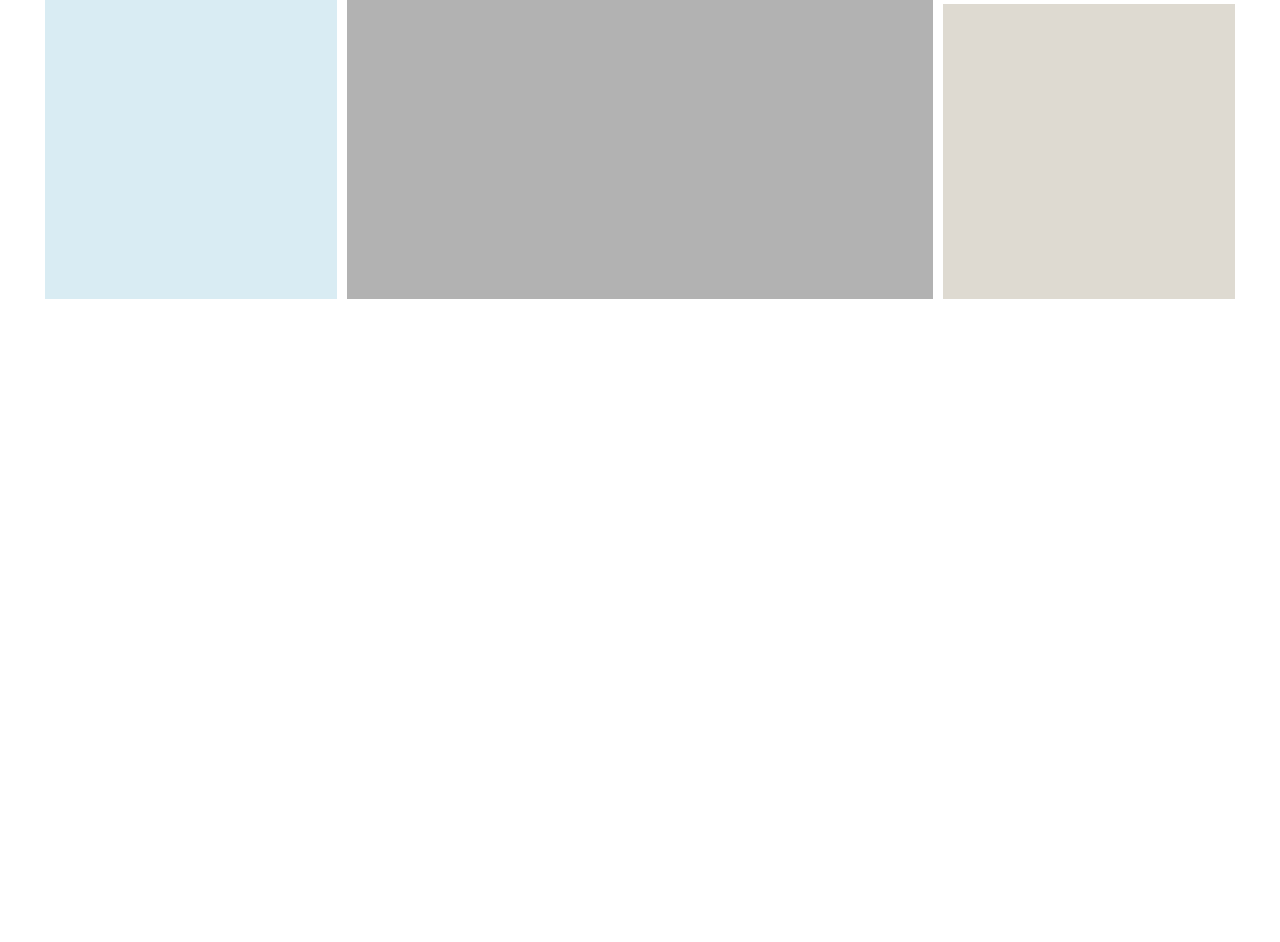
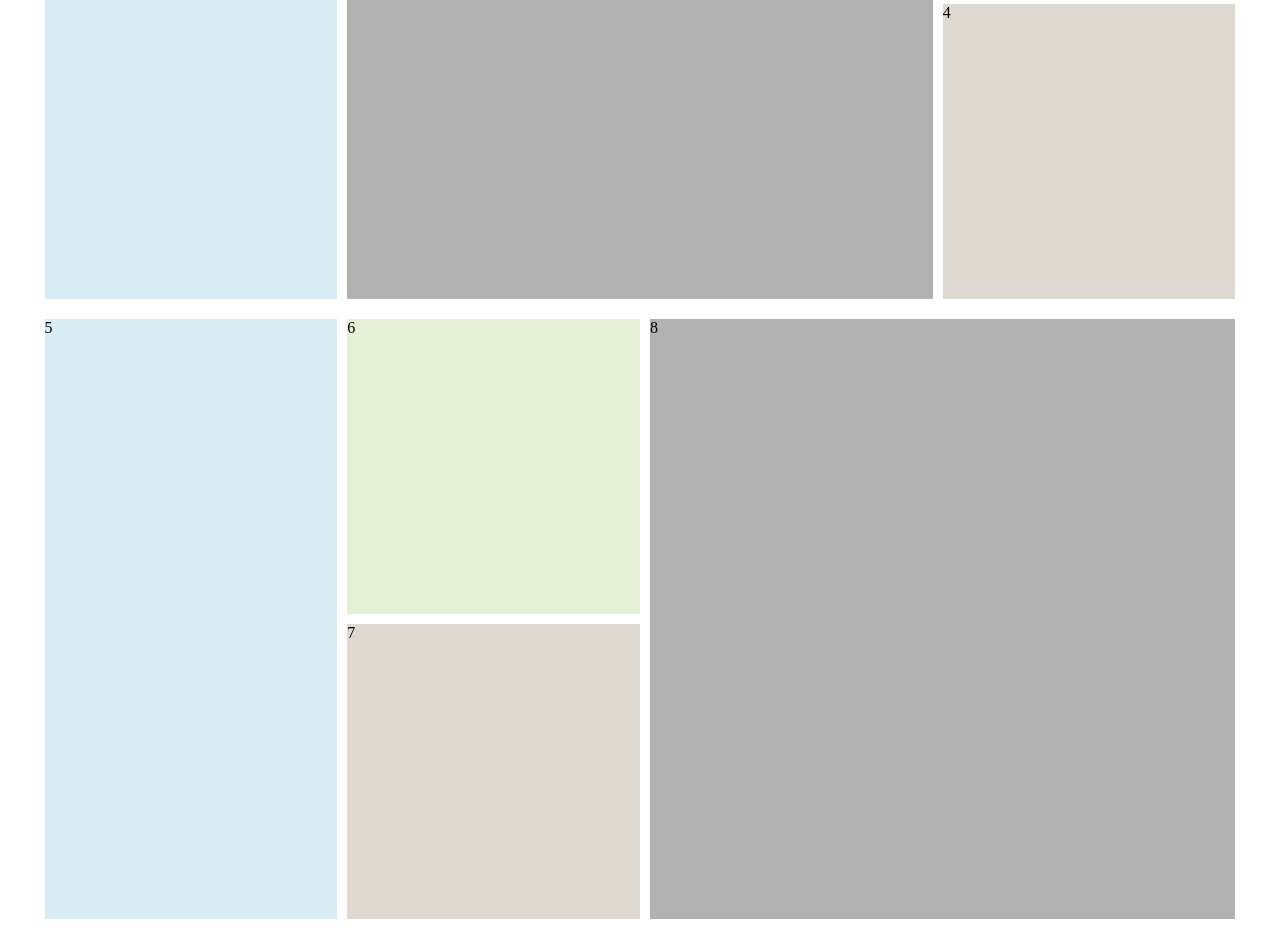
Before and after one commit to WilsonNCN/Group-Website, a plain HTML site: page index.html in a window 1280 px wide. Shown: the part 581-1523 px from the top of the page. Before the commit the page ends 883 px from the top, so only its background shows below. Drawn offline with Linux system fonts and the light colour scheme.

Commit message:
Second Layer of Flexboxes
Coded the second layer of Flexboxes, however some changes need making
with the margins.

```diff
--- a/css/main.css
+++ b/css/main.css
@@ -12,7 +12,6 @@ img {
 .section-one {
 
 	width: 95%;
-	height: 600px;
   	margin: 0px auto 0 auto;
   	margin-top: 275px;
   	justify-content: center;
@@ -61,6 +60,63 @@ img {
 
 	height: 295px;
 	background-color: #dedad1;
+	margin-bottom: 10px;
+}
+
+/* Section-Two */
+
+.section-two {
+
+	width: 95%;
+  	margin: 0px auto 0 auto;
+  	margin-top: 0px;
+  	justify-content: center;
+  	flex-direction: row;
+}
+
+/* Section-Two-First-Column */
+
+.section-two-first-column {
+
+	flex: 2.5;
+	height: 600px;
+	background-color: #d9ecf3;
+	margin:5px;
+	margin-bottom: 10px
+}
+
+/* Section-Two-Second-Column */
+
+.section-two-second-column {
+
+	flex: 2.5;
+	flex-direction: column;
+	margin:5px;
+}
+
+.section-two-second-column-top {
+
+	height: 295px;
+	background-color: #e6f0d7;
+	margin-bottom: 10px;
+}
+
+.section-two-second-column-bottom {
+
+	height: 295px;
+	background-color: #dedad1;
+	margin-bottom: 10px;
+}
+
+/* Section-Two-Third-Column */
+
+.section-two-third-column {
+
+	flex: 5;
+	height: 600px;
+	background: #b2b2b2;
+	margin:5px;
+	margin-bottom: 10px
 }
 
 /* Media Query */
@@ -82,4 +138,20 @@ img {
 
 		width: 40%;
 	}
+
+	.section-two {
+
+		display: flex;
+		justify-content: space-between;
+	}
+
+	.section-two-first-column, .section-two-third-column,  {
+
+		width: 30%;
+	}
+
+	.section-two-second-column {
+
+		width: 40%;
+	}
 }
--- a/index.html
+++ b/index.html
@@ -10,18 +10,18 @@
 <div class="section-one">
 
 	<div class="section-one-first-column">
-
+1
 	</div>
 
 	<div class="section-one-second-column">
-
+2
 	</div>
 
 	<div class="section-one-third-column">
 
-		<div class="section-one-third-column-top"></div>
+		<div class="section-one-third-column-top">3</div>
 
-		<div class="section-one-third-column-bottom"></div>
+		<div class="section-one-third-column-bottom">4</div>
 
 	</div>
 
@@ -32,19 +32,19 @@
 <div class="section-two">
 
 	<div class="section-two-first-column">
-
+5
 	</div>
 
-	<div class="section-two-second-column">
+		<div class="section-two-second-column">
+
+		<div class="section-two-second-column-top">6</div>
+
+		<div class="section-two-second-column-bottom">7</div>
 
 	</div>
 
 	<div class="section-two-third-column">
-
-		<div class="section-two-third-column-top"></div>
-
-		<div class="section-two-third-column-bottom"></div>
-
+8
 	</div>
 
 </div>
```
